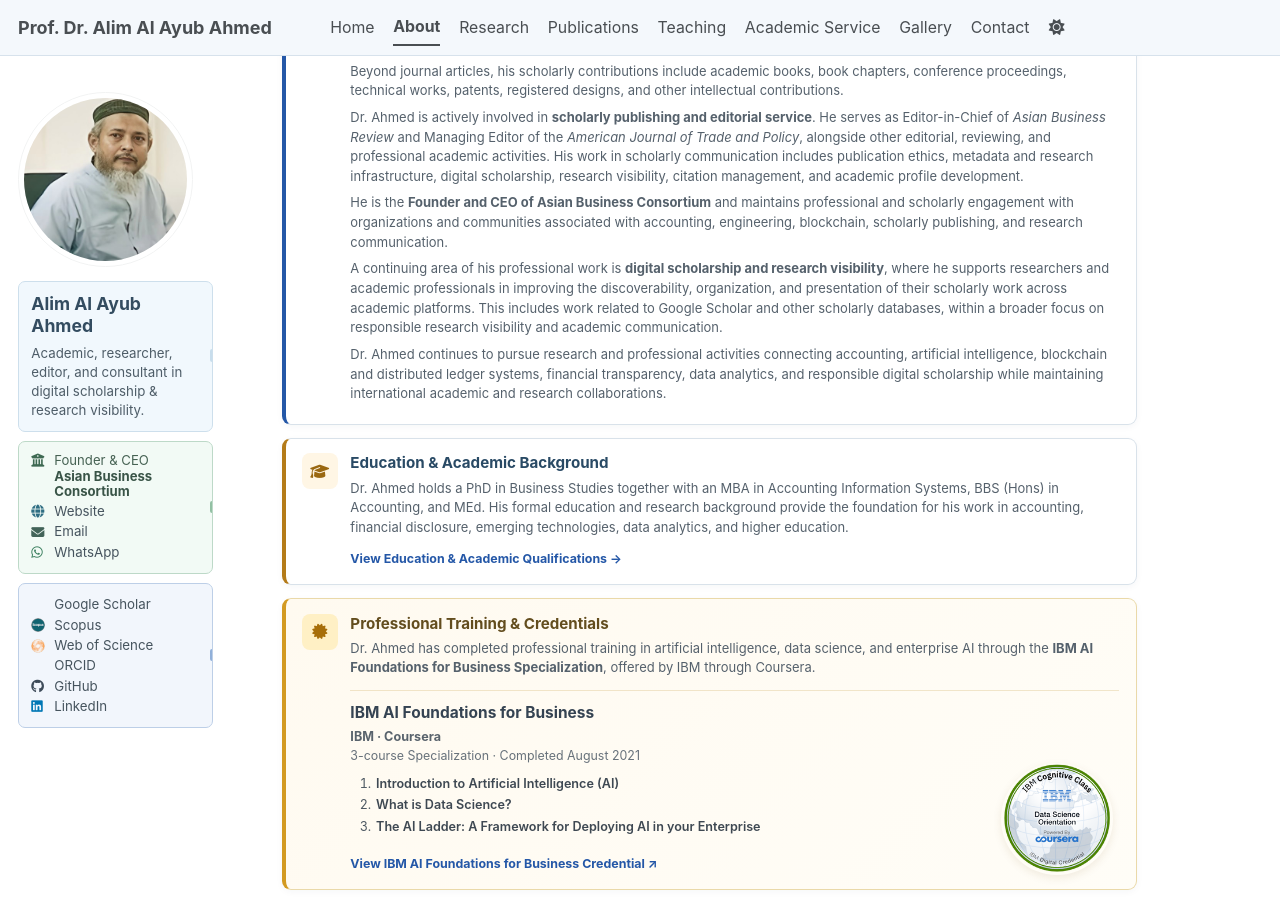
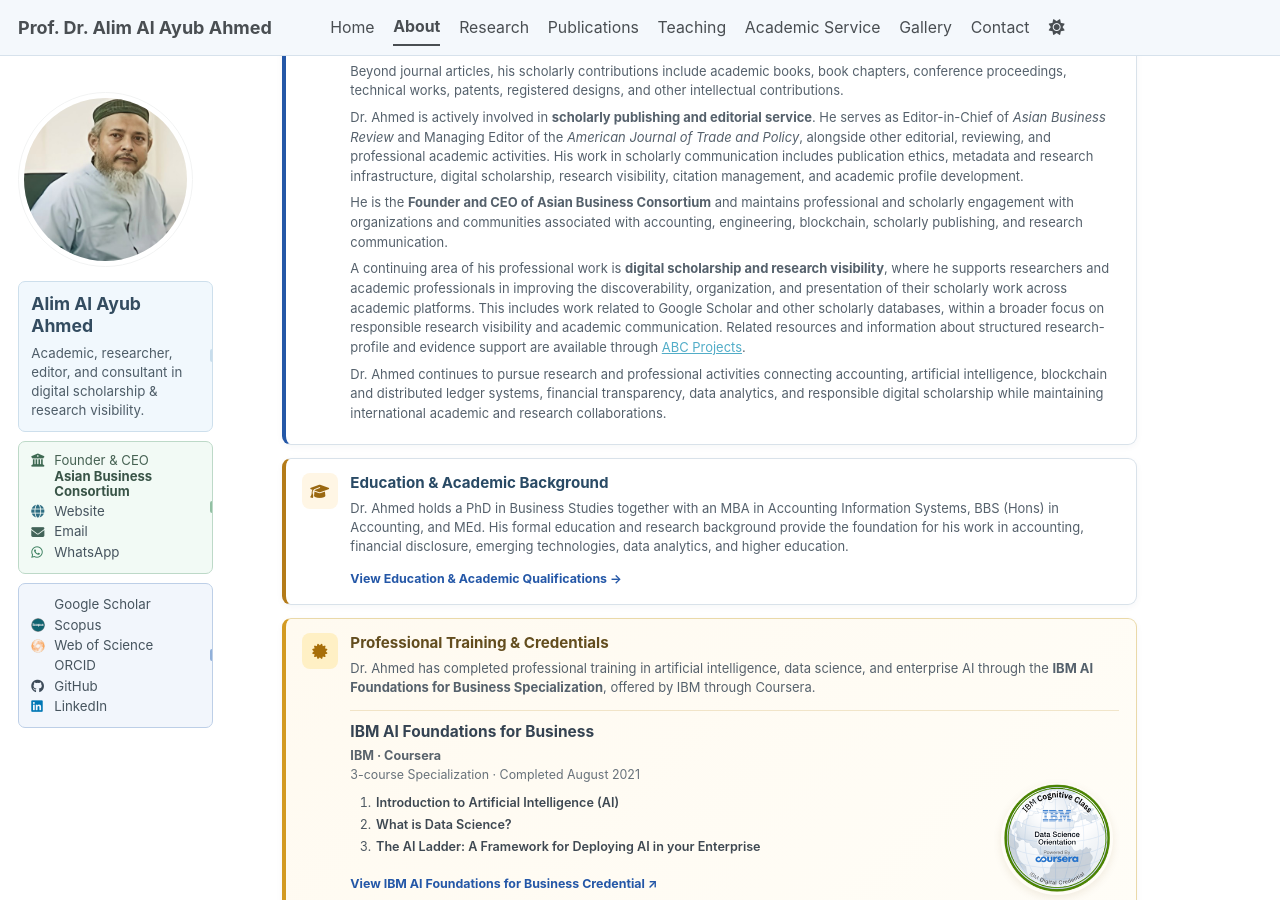
Before and after one commit to alimalayubahmed/alimalayubahmed.github.io, a Jekyll site: the page built from _pages/about.html, in a window 1280 px wide and 900 px high, scrolled down 718 px. Built offline with Jekyll 4.4.1, drawn with Linux system fonts in a browser that asks for light colours; a style sheet for code colours, icons or effects is not loaded.

Commit message:
Add ABC Projects resource link

```diff
--- a/_pages/about.html
+++ b/_pages/about.html
@@ -127,7 +127,9 @@ author_profile: true
   discoverability, organization, and presentation of their scholarly work
   across academic platforms. This includes work related to Google Scholar and
   other scholarly databases, within a broader focus on responsible research
-        visibility and academic communication.
+  visibility and academic communication. Related resources and information
+  about structured research-profile and evidence support are available through
+  <a href="https://abcprojects.org/" target="_blank" rel="noopener">ABC Projects</a>.
 </p>
 
       <p>
```
Lines whose indentation alone changed are shown as unchanged.
